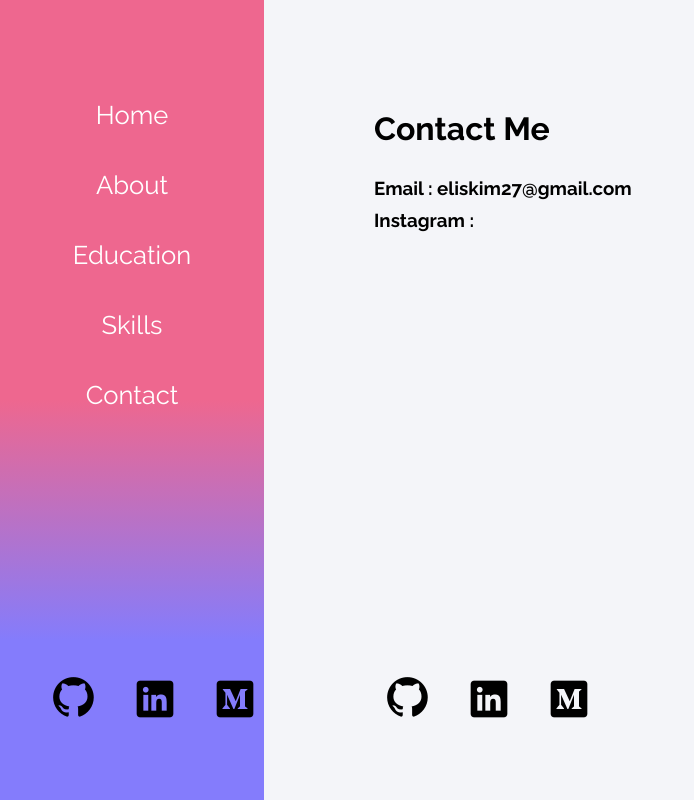
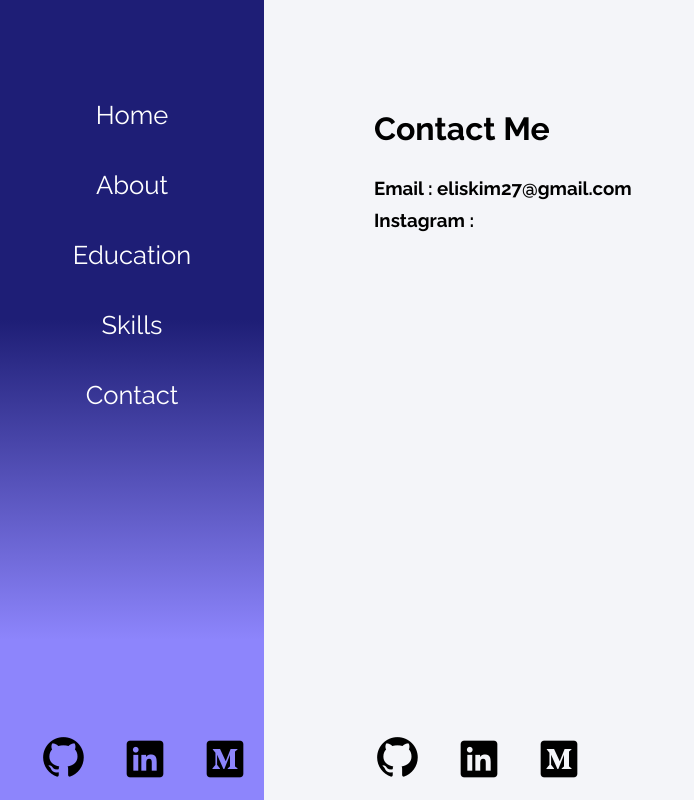
Before and after one commit to eliskim27/eliskim27.github.io, a React (Create React App) app: page /contact in a window 1280 px wide. Shown: the whole page, without its empty margins (0-694 px from the left). Built offline with nearby package versions, Linux system fonts and the light colour scheme.

Commit message:
change navbar colors

```diff
--- a/src/App.css
+++ b/src/App.css
@@ -27,8 +27,8 @@ nav
   {
     padding:60px 30px 0px 30px ;
     flex:var(--sidebar-flex);
-    background: rgb(238,103,143);
-    background: linear-gradient(180deg, rgba(238,103,143,1) 50%, rgba(132,124,252,1) 80%);
+    background: rgb(245, 48, 48);
+    background: linear-gradient(180deg, rgb(30, 30, 118) 40%, rgb(141, 133, 252) 80%);
   }
 .condiv
   {
@@ -109,8 +109,8 @@ h1,h2,h3,h4,p
     display: flex;
     margin-left: auto;
     margin-right: auto;
-    bottom: 50px;
-    padding: 20px;
+    bottom: 0px;
+    padding: 10px;
   }
 .social i
   {
```
